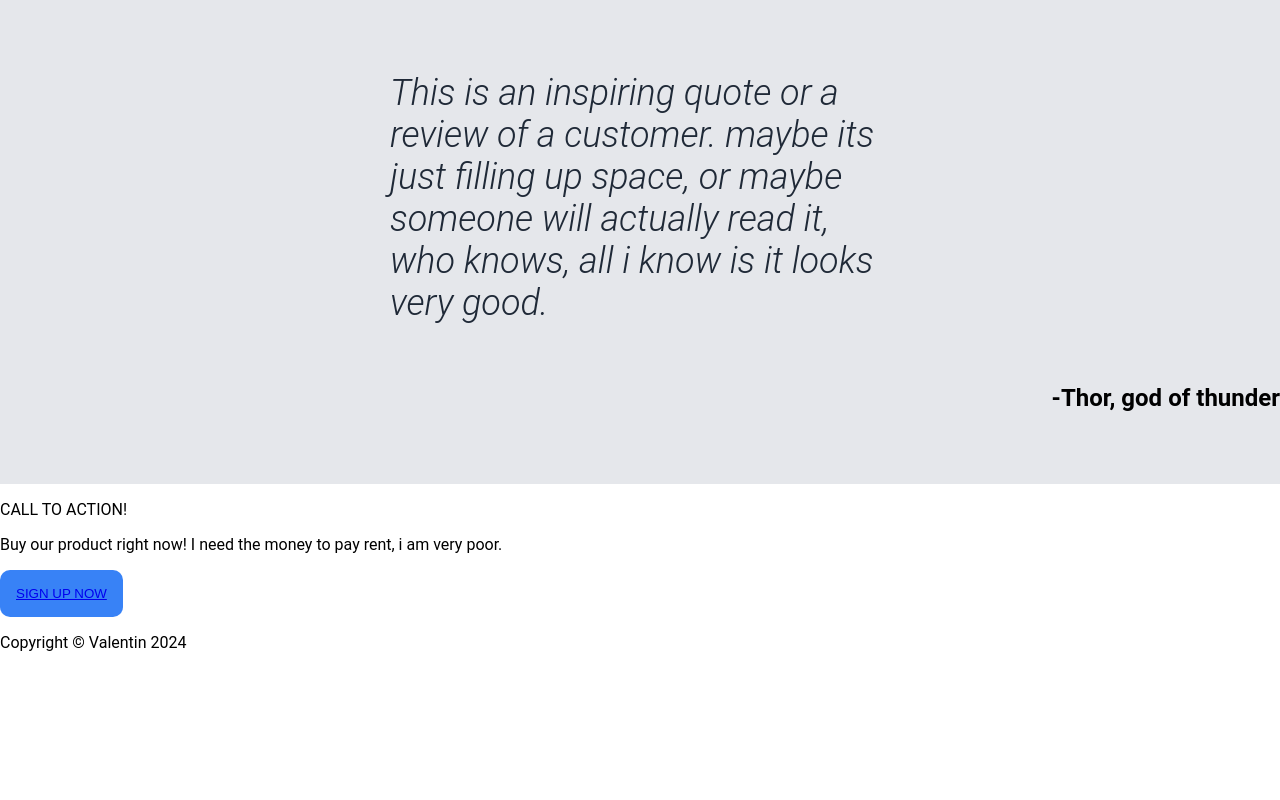
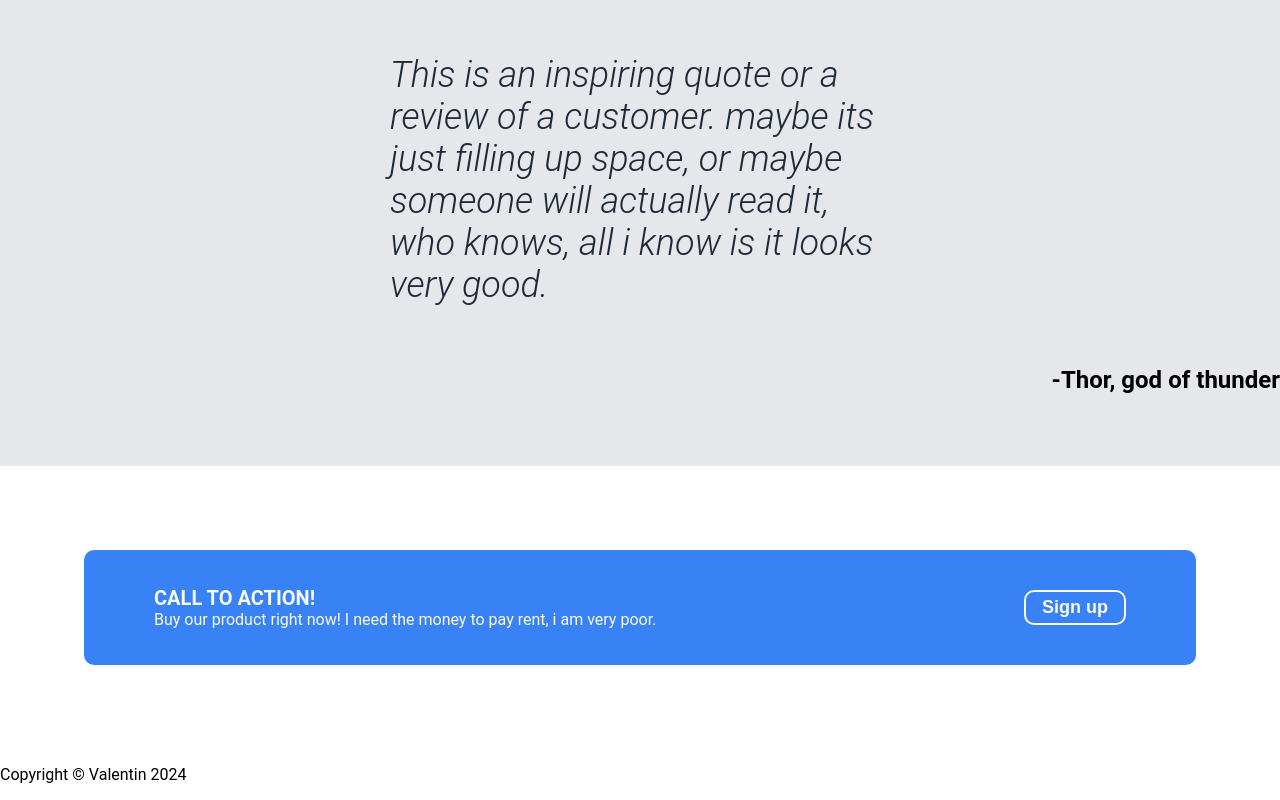
Before and after one commit to valli259/odinproject-landingpage, a plain HTML site: page index.html in a window 1280 px wide. Shown: the part 913-1713 px from the top of the page. Before the commit the page ends 1581 px from the top, so only its background shows below. Drawn offline with Linux system fonts and the light colour scheme.

Commit message:
add Call to action banner and button

```diff
--- a/index.html
+++ b/index.html
@@ -51,10 +51,13 @@
             <p class="quotetext">This is an inspiring quote or a review of a customer. maybe its just filling up space, or maybe someone will actually read it, who knows, all i know is it looks very good.</p>
             <p class="quoter">-Thor, god of thunder</P>
         </div>
-
-        <p>CALL TO ACTION!</p>
-        <p>Buy our product right now! I need the money to pay rent, i am very poor.</p>
-        <button><a href="google.com">SIGN UP NOW</a></button>
+        <div class="CTA">
+            <div class="CTA-text">
+                <p class="CTAheader">CALL TO ACTION!</p>
+                <p class="CTAdesc">Buy our product right now! I need the money to pay rent, i am very poor.</p>
+            </div>
+            <button><a href="google.com" class="CTAlink">Sign up</a></button>
+        </div>
     </div>
     <div class="footer">
         <p>Copyright © Valentin 2024</p>
--- a/style.css
+++ b/style.css
@@ -103,17 +103,55 @@ img {
     margin-top: 48px;
     padding-top: 48px;
     padding-bottom: 48px;
+}
 
-.quotetext{
+.quotetext {
     font-style: italic;
     font-weight: 300;
     font-size: 36px;
     color: #1f2937;
     max-width: 500px;
 }
+
 .quoter{
     font-weight: 700;
     font-size: 24px;
     align-self: flex-end;
+}
+
+.CTA {
+    background-color: #3882F6 ;
+    border-radius: 10px;
+    margin: 84px;
+    color: #f9faf8;
+    display: flex;
+    align-items: center;
+    justify-content: space-between;
+    padding: 36px 70px 36px 70px;
+}
+
+.CTAheader {
+    font-size: 20px;
+    font-weight: bold;
+    margin: 0px;
+}
+.CTAdesc {
+    margin: 0px;
 
 }
+
+.CTAlink {
+    color: #f9faf8;
+    text-decoration: none;
+    font-weight: bold;
+    margin: 0px;
+    font-size: 18px;;
+}
+
+button {
+    border: solid;
+    border-color: #f9faf8;
+    border-width: 2px;
+    padding-top: 5px;
+    padding-bottom: 5px;
+}
```
